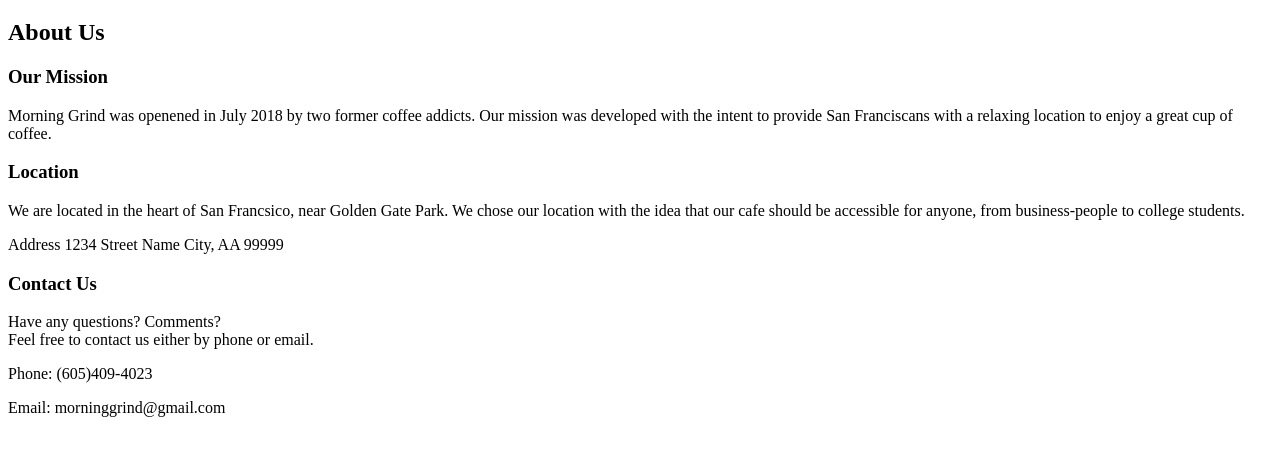
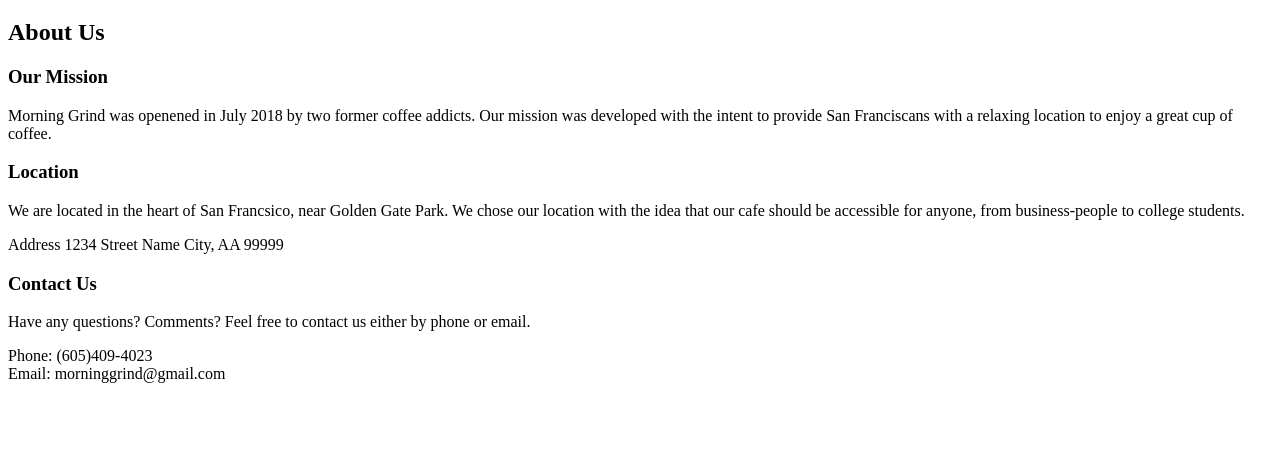
Before and after one commit to miaszymkowski/miaszymkowski.github.io, a plain HTML site: page Project1/index.html in a window 1280 px wide. Shown: the part 61-516 px from the top of the page. Drawn offline with Linux system fonts and the light colour scheme.

Commit message:
Try color

```diff
--- a/Project1/index.html
+++ b/Project1/index.html
@@ -3,7 +3,7 @@
 <head>
 	<title>Project1 Page</title>
 </head>
-<body>
+<body style "background-color:grey;">
 	<!-- This is the first line of the web page
 	-->
 <h1> Morning Grind Coffee Shop </h1>
@@ -20,9 +20,9 @@
 
 
 	<h3> Contact Us </h3>
-	<p> Have any questions? Comments? <br> Feel free to contact us either by phone or email.</p>
-	<p> Phone: (605)409-4023 <p>
-		<p> Email: morninggrind@gmail.com </p>
+	<p> Have any questions? Comments? Feel free to contact us either by phone or email.</p>
+	<p> Phone: (605)409-4023 <br> Email: morninggrind@gmail.com<p>
+
 
 
 
```
